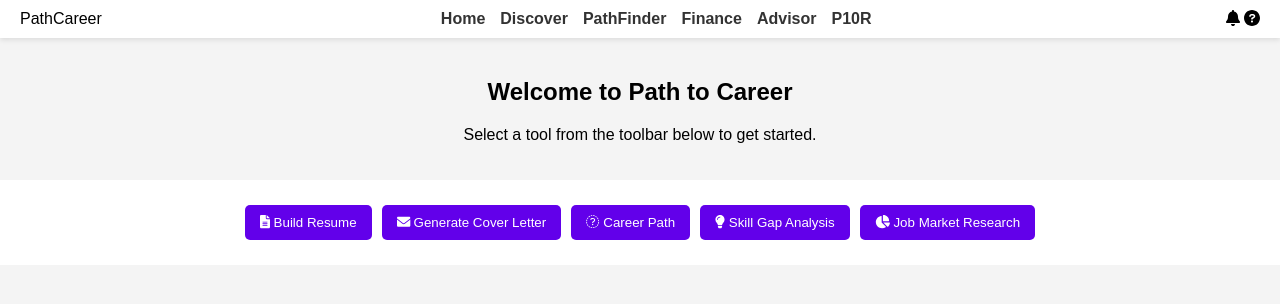
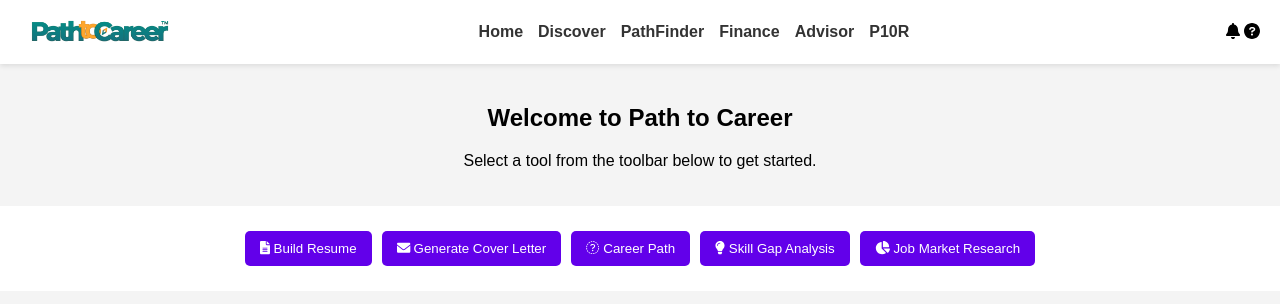
Before and after one commit to LongNguyen3302/P10R, a website: page HTML/P10R.html in a window 1280 px wide. Drawn offline with Linux system fonts and the light colour scheme.

Commit message:
I add the logo

```diff
--- a/HTML/P10R.css
+++ b/HTML/P10R.css
@@ -12,6 +12,11 @@ header {
     justify-content: space-between;
     align-items: center;
     box-shadow: 0px 2px 5px rgba(0, 0, 0, 0.1);
+}
+
+.logo img {
+    height: 40px; /* Adjust this value to make the logo smaller */
+    width: auto;  /* Ensures aspect ratio remains intact */
 }
 
 nav ul {
--- a/HTML/P10R.html
+++ b/HTML/P10R.html
@@ -10,7 +10,7 @@
 </head>
 <body>
 <header>
-    <div class="logo">Path<span>Career</span></div>
+    <div class="logo"><img src="../Image/PTC_TEXT_LOGO.png" alt="PathCareer Logo"></div>
     <nav>
         <ul>
             <li><a href="#">Home</a></li>
```
Also changed, not shown: Image/PTC_TEXT_LOGO.png (added).
